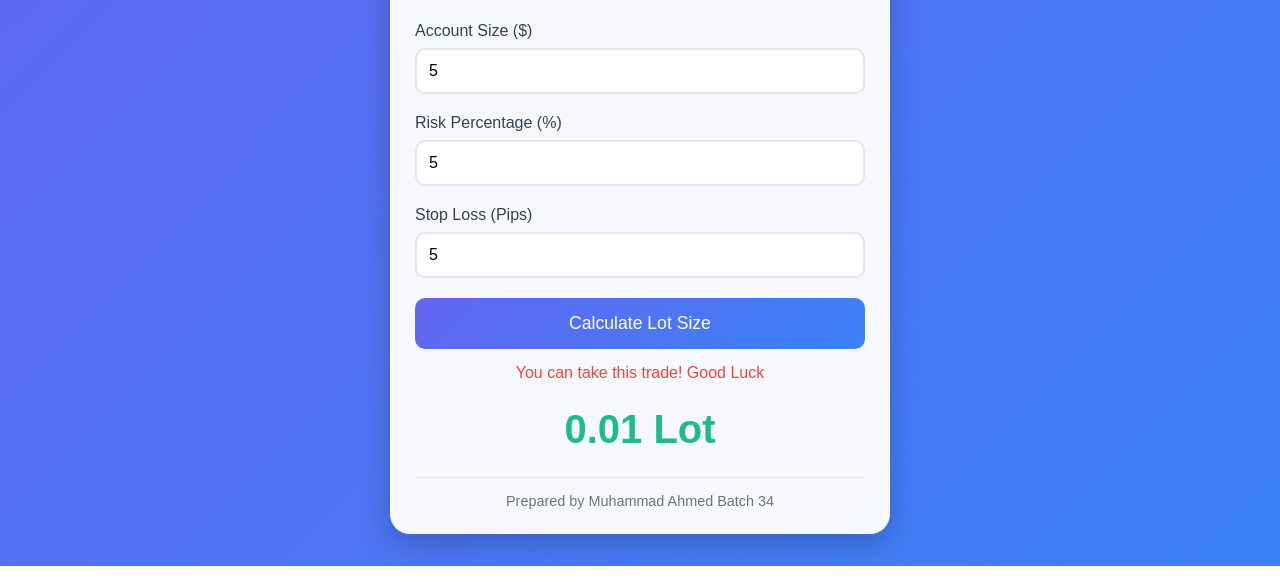
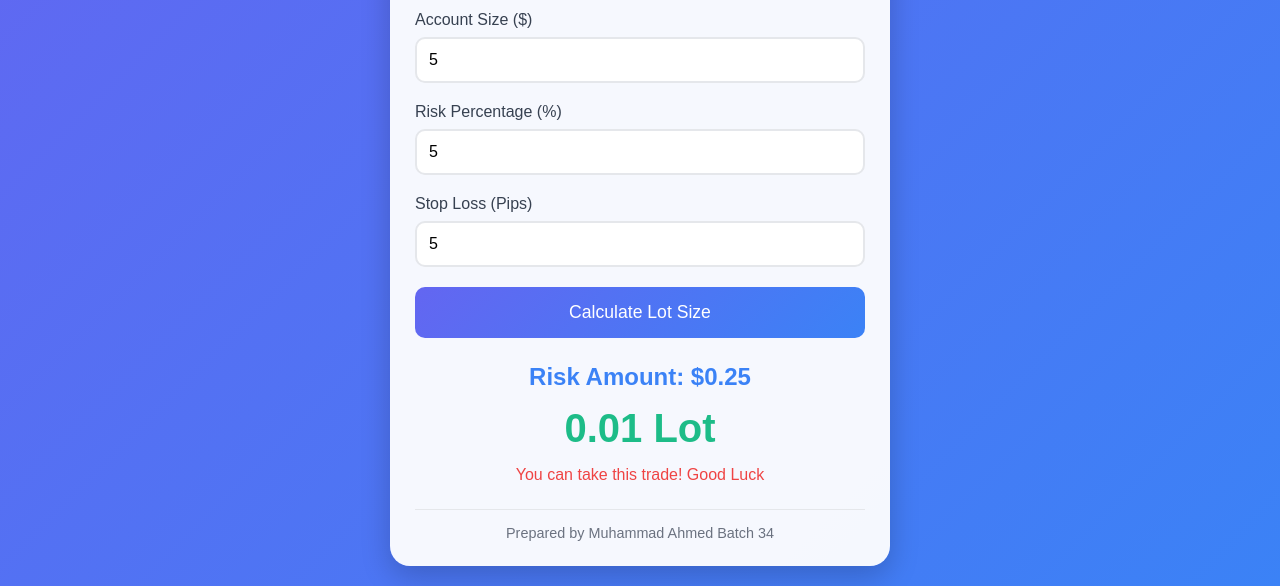
Before and after one commit to luxuryprivilegeclub/lotsize, a plain HTML site: page index.html in a window 1280 px wide. Both pictures are taken after typing "5", "5", "5" into the empty fields and a click on the button "Calculate Lot Size". Shown: the part 234-820 px from the top of the page. Drawn offline with Linux system fonts and the light colour scheme.

Commit message:
Update index.html

```diff
--- a/index.html
+++ b/index.html
@@ -5,6 +5,7 @@
     <meta name="viewport" content="width=device-width, initial-scale=1.0">
     <title>Lot Size Calculator</title>
     <style>
+        /* Previous CSS remains unchanged */
         * {
             margin: 0;
             padding: 0;
@@ -89,8 +90,18 @@
             transform: scale(0.98);
         }
 
+        /* New risk amount style */
+        #riskAmount {
+            margin-top: 25px;
+            text-align: center;
+            font-size: 1.5rem;
+            color: #3b82f6;
+            font-weight: bold;
+            display: none;
+        }
+
         #result {
-            margin-top: 25px;
+            margin-top: 15px;
             text-align: center;
             font-size: 2.5rem;
             font-weight: bold;
@@ -131,6 +142,10 @@
                 font-size: 1.5rem;
             }
 
+            #riskAmount {
+                font-size: 1.2rem;
+            }
+
             #result {
                 font-size: 2rem;
             }
@@ -164,10 +179,10 @@
 
         <button onclick="calculateLotSize()">Calculate Lot Size</button>
 
+        <div id="riskAmount"></div>
+        <div id="result"></div>
         <div class="message" id="message">You can take this trade! Good Luck</div>
-        <div id="result"></div>
 
-        <!-- Yahaan naya footer add kiya gaya hai -->
         <div class="footer">
             Prepared by Muhammad Ahmed Batch 34
         </div>
@@ -187,10 +202,14 @@
             const riskAmount = (accountSize * riskPercent) / 100;
             const lotSize = (riskAmount / (stopLoss * 10)).toFixed(2);
 
+            const riskAmountElement = document.getElementById('riskAmount');
             const resultElement = document.getElementById('result');
             const messageElement = document.getElementById('message');
 
+            riskAmountElement.textContent = `Risk Amount: $${riskAmount.toFixed(2)}`;
             resultElement.textContent = `${lotSize} Lot`;
+
+            riskAmountElement.style.display = 'block';
             resultElement.style.display = 'block';
             messageElement.style.display = 'block';
         }
```
